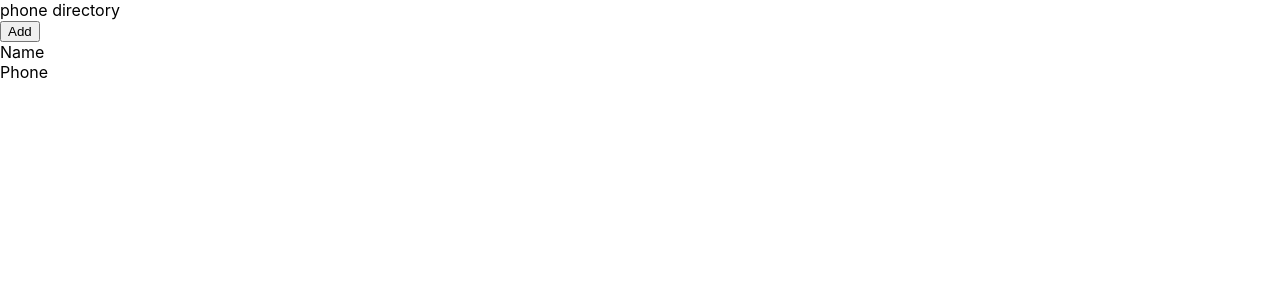
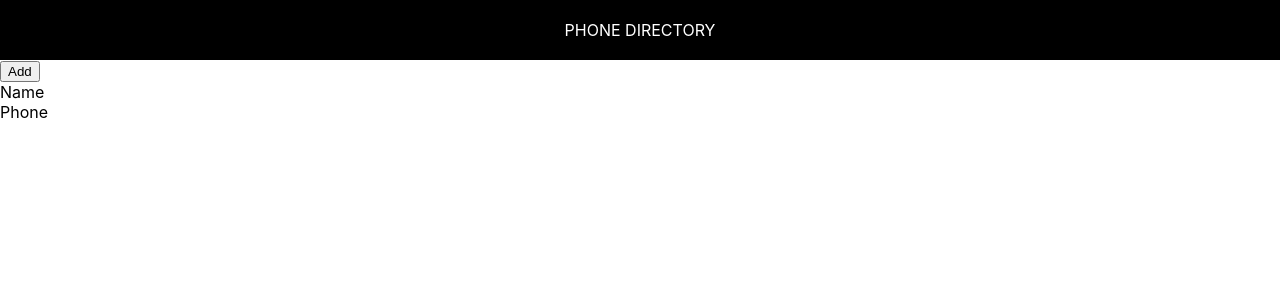
Before and after one commit to rishithabuggaveeti/phone-directory, a React (Create React App) app: page / in a window 1280 px wide. Shown: the top 300 px of the page. Built offline with nearby package versions, Linux system fonts and the light colour scheme.

Commit message:
Styled ‘Header’ (External Styling)

```diff
--- a/src/App.js
+++ b/src/App.js
@@ -3,7 +3,7 @@ import Header from "./Header";
 function App() {
   return (
     <div>
-      <div>phone directory</div>
+      <Header/>
       <button>Add</button>
       <div>
         <span>Name</span> <br />
--- /dev/null
+++ b/src/Header.css
@@ -0,0 +1,7 @@
+.header {
+    text-align: center;
+    padding: 20px;
+    background: #000;
+    color: #fff;
+    text-transform: uppercase;
+}
--- a/src/Header.js
+++ b/src/Header.js
@@ -1,7 +1,8 @@
 import React from 'react';
+import './Header.css';
 const Header = function(){
     return(
-        <div style={{textAlign: 'center', padding: 20, background: '#000', color: '#fff', textTransform: 'uppercase'}}>
+        <div className='header'>
             phone directory
         </div>
 
```
